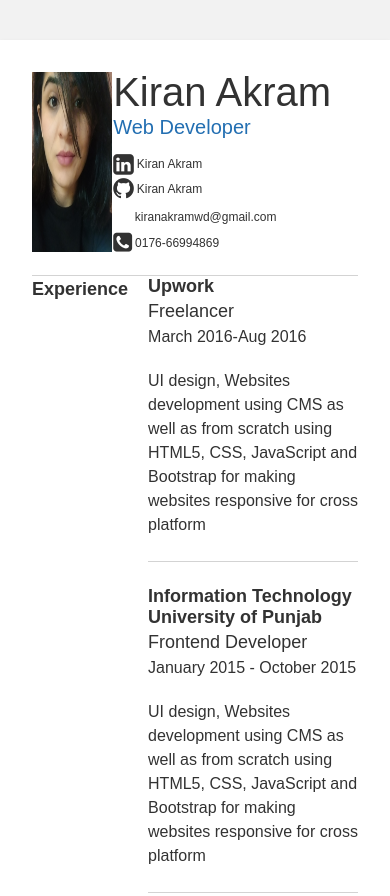
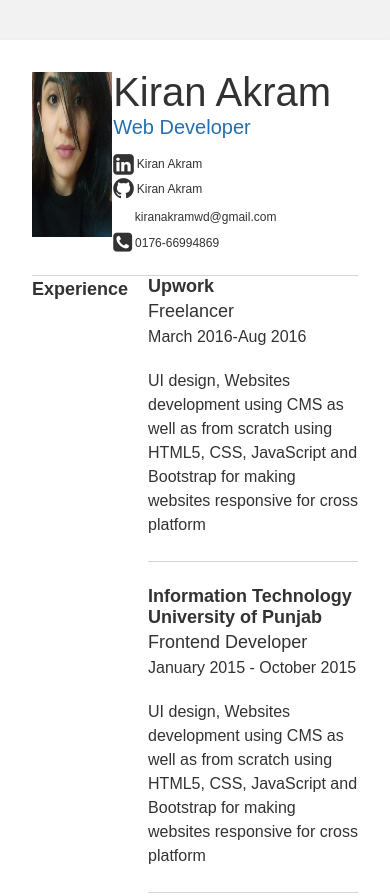
Before and after one commit to shuaw92/Kiran-resume, a plain HTML site: page index.html in a window 390 px wide. Shown: the top 896 px of the page. Drawn offline with nearby package versions, Linux system fonts and the light colour scheme.

Commit message:
Update style.css

```diff
--- a/style.css
+++ b/style.css
@@ -235,7 +235,7 @@ section{
   }
   .photo{
         width: 108px;
-    height: 180px;
+    height: 165px;
   }
 
 
```
